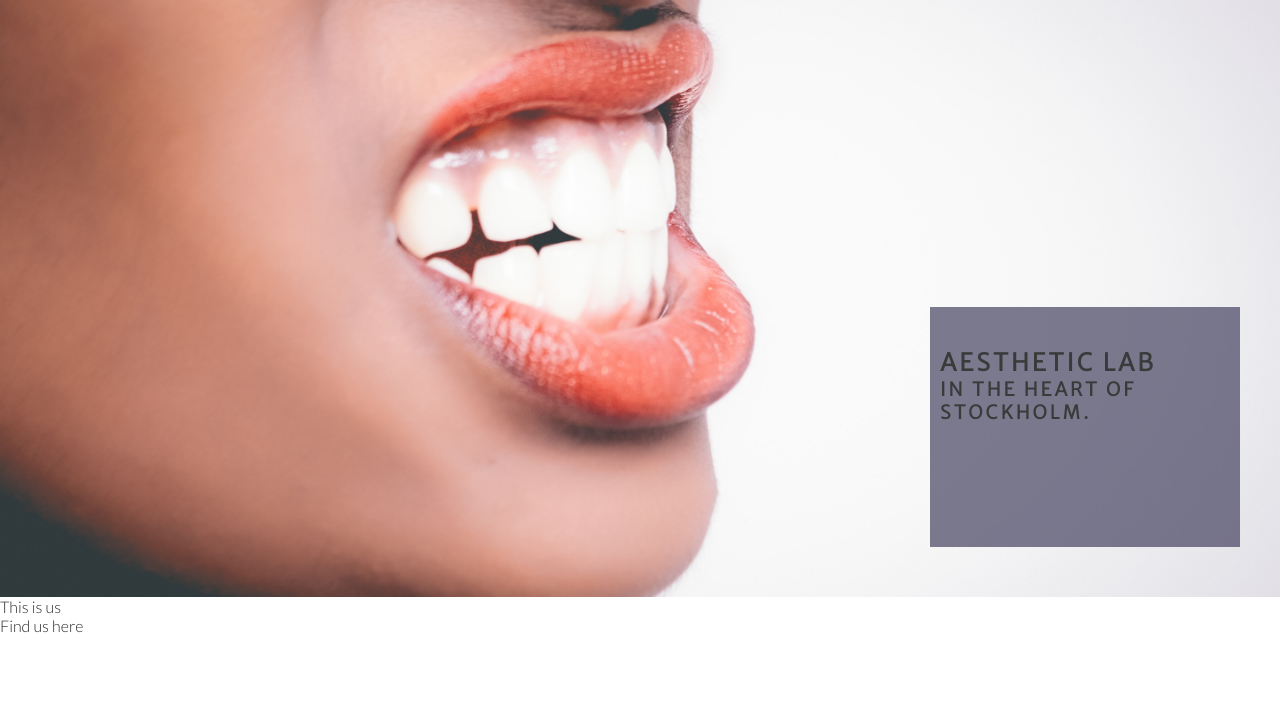
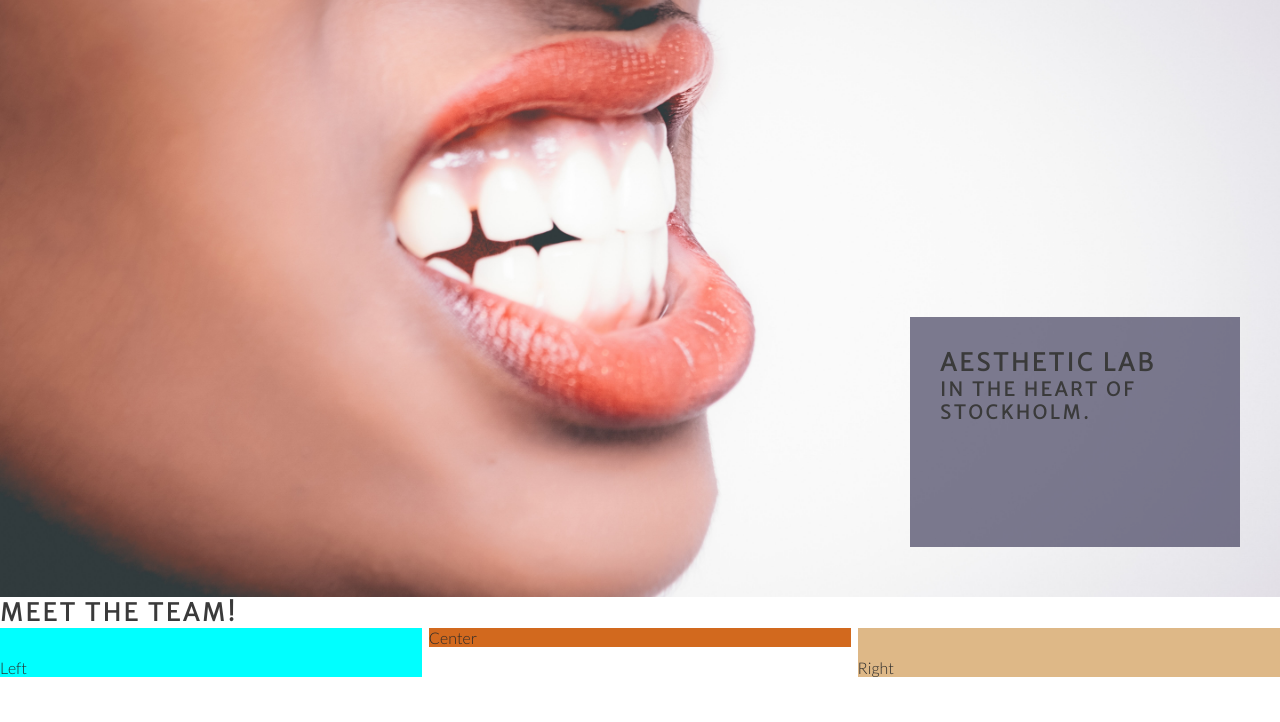
Before and after one commit to Bado007/PortfolioProject-Crafty, a plain HTML site: page assets/index.html in a window 1280 px wide. Shown: the part 78-800 px from the top of the page. Drawn offline with Linux system fonts and the light colour scheme.

Commit message:
Basic structure of The Team Section

```diff
--- a/assets/css/style.css
+++ b/assets/css/style.css
@@ -25,6 +25,7 @@ body {
  #logo {
      float: left;
      font-size: 250%;
+     margin-left: 30px;
  }
 
  #menu {
@@ -85,8 +86,8 @@ body {
 
     width: 300px;
     height: 200px;
-    padding-top: 40px;
-    padding-left: 10px;
+    padding-top: 30px;
+    padding-left: 30px;
 
     background-color: rgba(70, 67, 98, .7);
 
@@ -95,3 +96,31 @@ body {
 
     position: absolute;
 }
+
+/* middle section - (Meet the team) */
+
+#the-team {
+    height: 600px;
+    width: 100%;
+
+}
+
+#left-about {
+    padding-top: 30px;
+    width: 33%;
+    float: left;
+    background-color: aqua;
+}
+
+#right-about {
+    padding-top: 30px;
+    width: 33%;
+    float: right;
+    background-color: burlywood;
+}
+
+#center-about {
+    width: 33%;
+    margin: 0 auto;
+    background-color: chocolate;
+}
--- a/assets/index.html
+++ b/assets/index.html
@@ -35,8 +35,11 @@
             <h3>in the heart of Stockholm.</h3>
         </div>
     </section>
-    <section>
-        This is us
+    <section id="the-team">
+        <h1>Meet the team!</h1>
+        <div id="left-about">Left</div>
+        <div id="right-about">Right</div>
+        <div id="center-about">Center</div>
     </section>
     <section>
         Find us here
```
